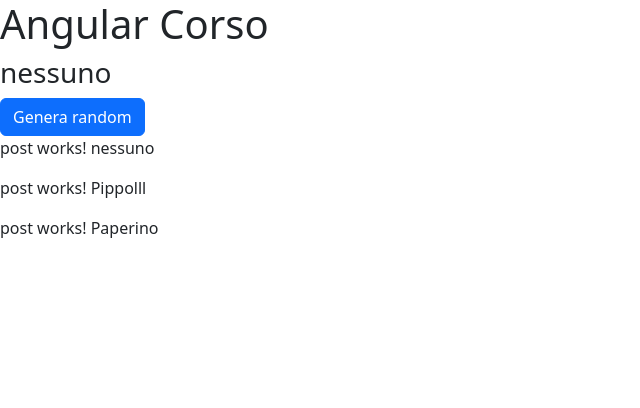
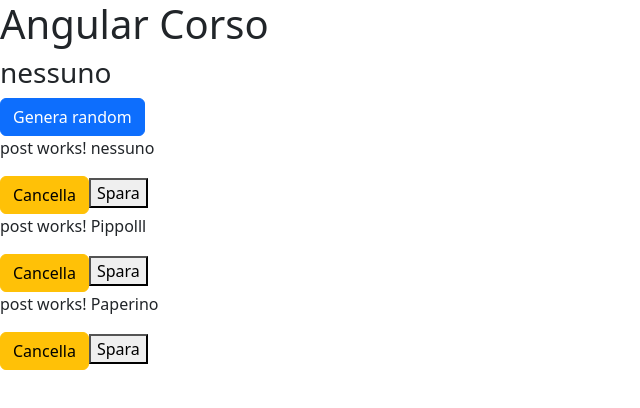
Before and after one commit to ironmanromeo/angular-corso, an Angular app: page / in a window 1280 px wide. Shown: the top 408 px of the page, without its empty margins (0-640 px from the left). Built offline with nearby package versions, Linux system fonts and the light colour scheme.

Commit message:
generarandom

```diff
--- a/src/app/post/post.component.html
+++ b/src/app/post/post.component.html
@@ -1 +1,9 @@
 <p>post works! {{ titolo }}</p>
+<button
+    (click)="onCancella"
+    class ="btn btn-warning">
+    Cancella
+</button>
+<button title="MioButton"
+    (click)="onSpara('pippo')">
+    Spara</button>
--- a/src/app/post/post.component.ts
+++ b/src/app/post/post.component.ts
@@ -1,4 +1,9 @@
-import { Component, Input } from '@angular/core';
+import {
+        Component,
+        Input,
+        Output,
+        EventEmitter
+       } from '@angular/core';
 
 @Component({
   selector: 'app-post',
@@ -9,6 +14,16 @@ export class PostComponent {
 
   @Input("ti") titolo = "Mio titolo"
 
+  @Output() generaEvento = new EventEmitter<string>()
+
   constructor() { }
 
+  onCancella(){
+    alert("onCancella: "+this.titolo)
+  }
+
+  onSpara(v:string){
+    console.log("onSpara",v)
+  }
+
 }
```
